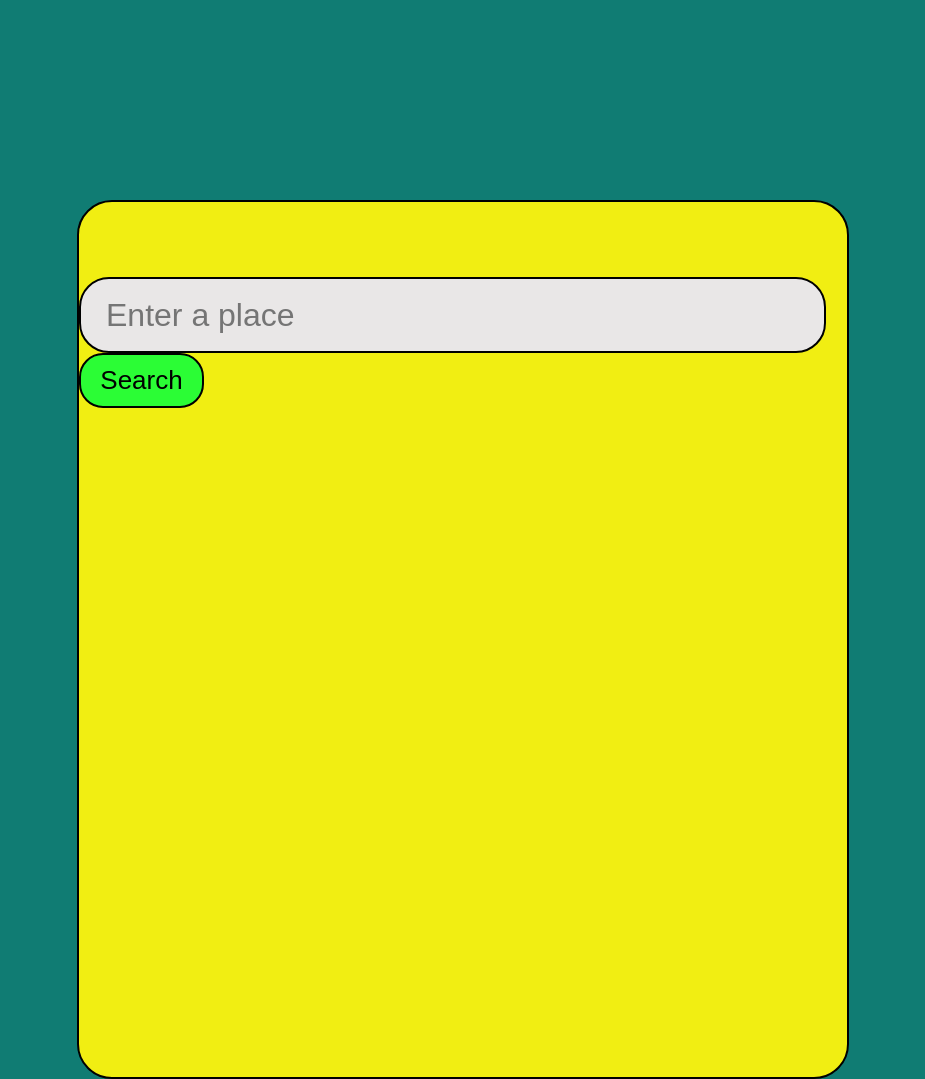
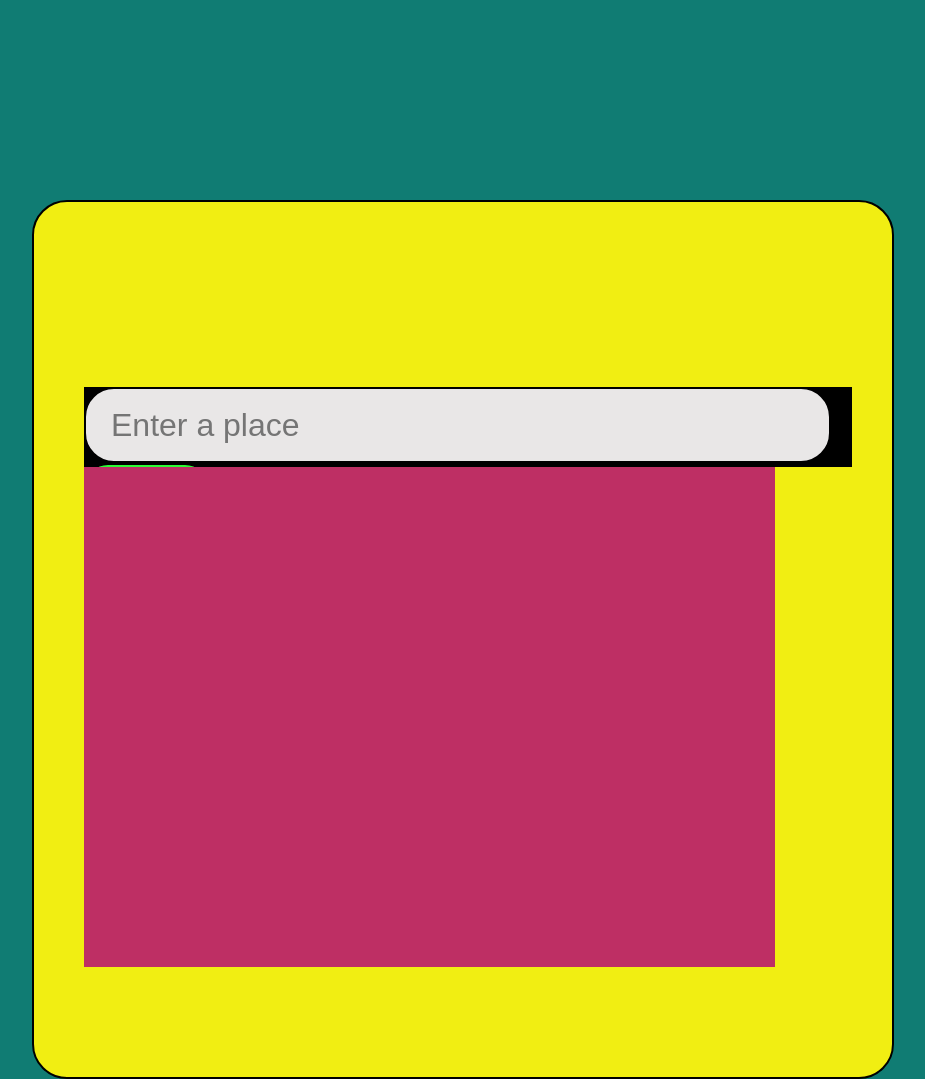
Before and after one commit to Yuser00123/Weather-dashboard, a Flask app: page / in a window 1280 px wide. Shown: the part 200-1279 px from the top of the page, without its empty margins (177-1102 px from the left). Run offline with Flask 3, Linux system fonts and the light colour scheme.

Commit message:
add output section styling and structure to index.html and style.css

```diff
--- a/static/style.css
+++ b/static/style.css
@@ -20,6 +20,14 @@ body{
     display: flex;
     justify-content: center;
     padding-top: 75px;
+    flex-direction: column;
+    padding-left: 50px;
+    padding-right: 40px;
+}
+
+.search-box{
+    background-color: #000000;
+    height: 80px;
 }
 
 #place-input{
@@ -48,3 +56,9 @@ body{
     background-color: #1f9e27;
     cursor: pointer;
 }
+
+.output{
+    background-color: #be2f64;
+    height: 500px;
+    width: 90%;
+}
--- a/templates/index.html
+++ b/templates/index.html
@@ -12,6 +12,9 @@
                 <input type="text" id="place-input" placeholder="Enter a place">
                 <button id="search-button">Search</button>
             </div>
+            <div class="output">
+
+            </div>
         </div>
     </body>
 </html>
```
